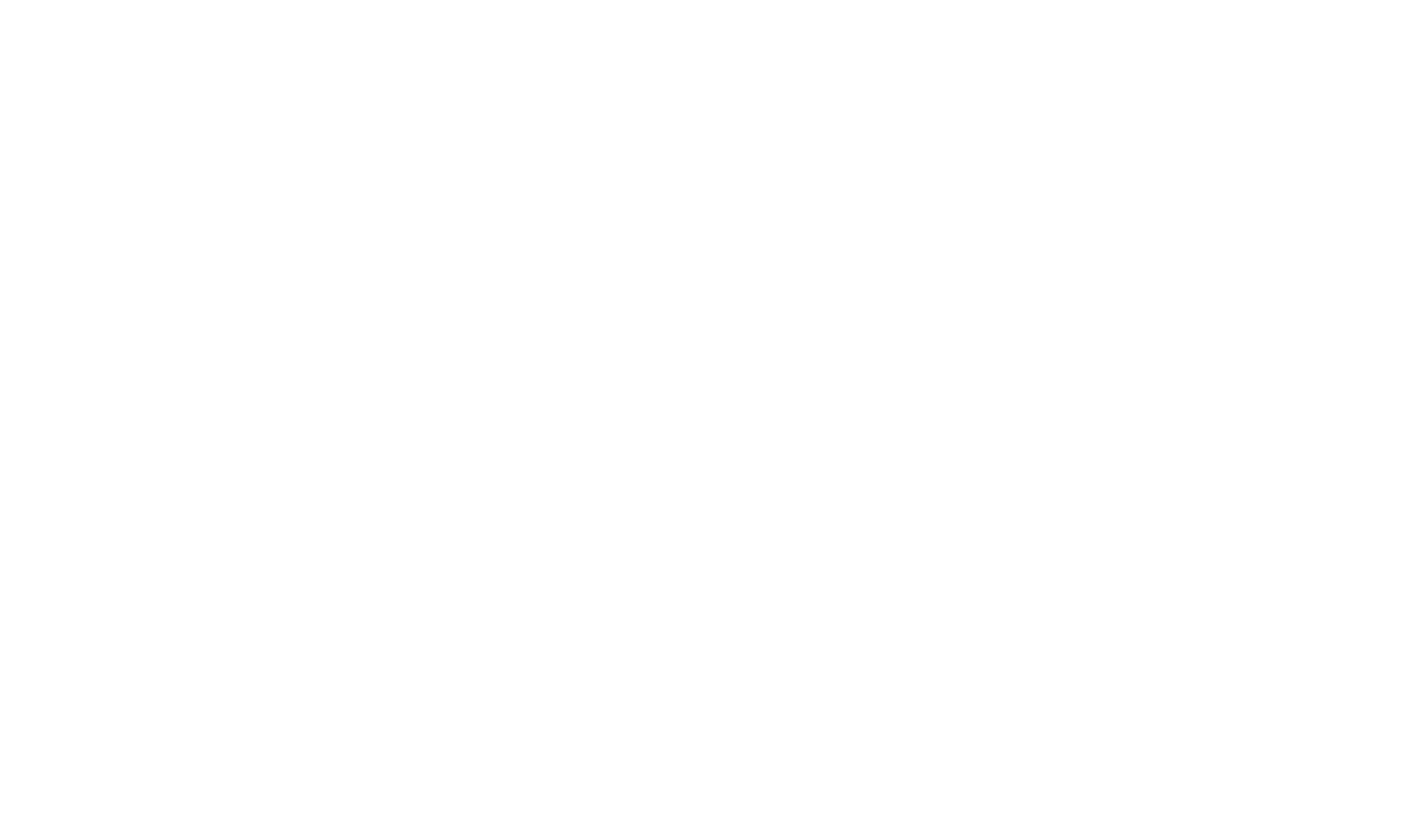
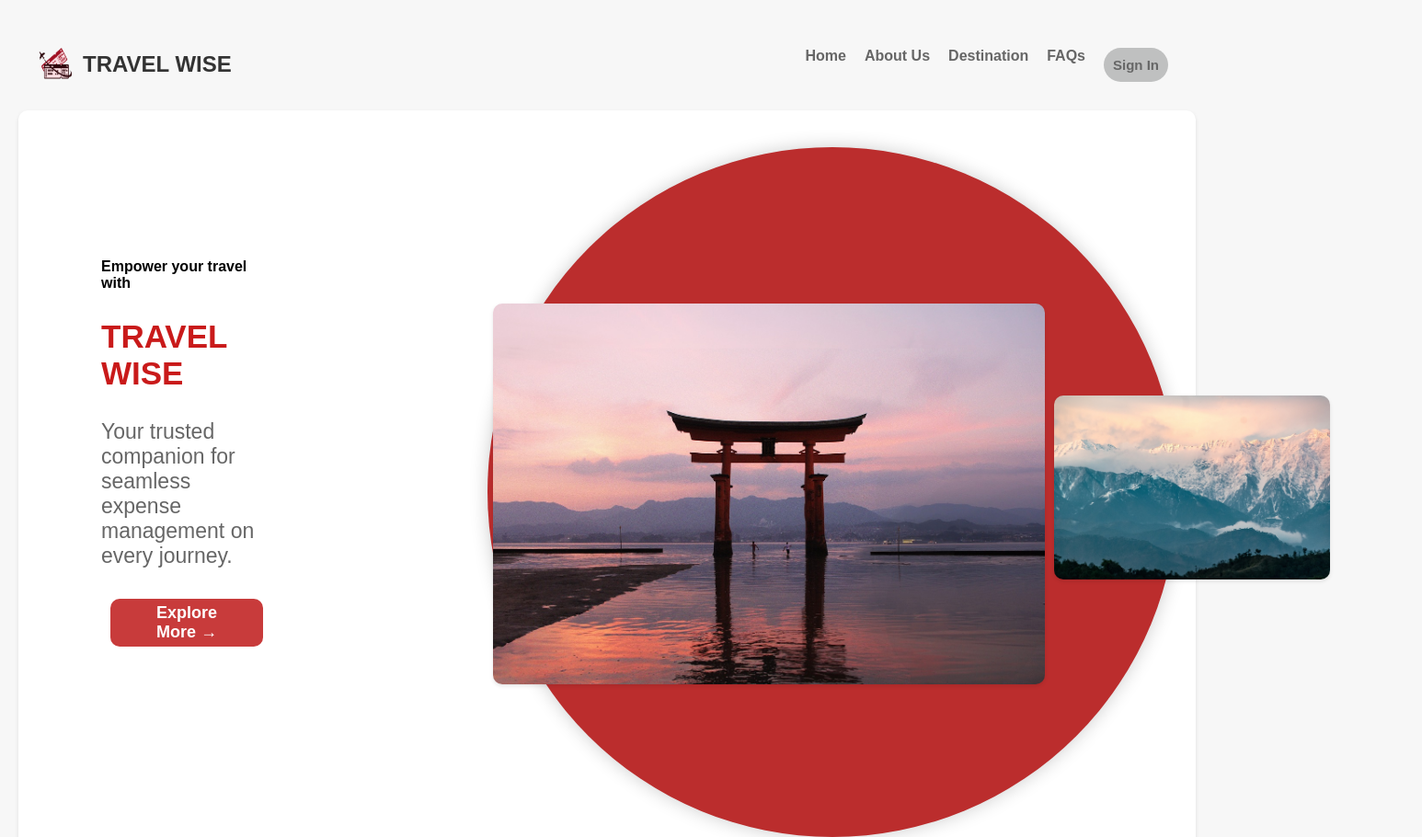
Before and after one commit to Shubhra-Narang/Travel-wise, a plain HTML site: page index.html in a window 1280 px wide. Shown: the top 910 px of the page at 92% size, 1546 px wide, since content can reach past the window. Before the commit the page ends 800 px from the top, so only its background shows below. Drawn offline with Linux system fonts and the light colour scheme.

Commit message:
home page

```diff
--- a/index.html
+++ b/index.html
@@ -3,9 +3,47 @@
 <head>
     <meta charset="UTF-8">
     <meta name="viewport" content="width=device-width, initial-scale=1.0">
-    <title>Document</title>
+    <title>TRAVEL WISE</title>
+    <link rel="stylesheet" type="text/css" href="style.css">
+
 </head>
 <body>
+    <div class="container">
+        <div class="logo">
+            <img src="red_logo-removebg-preview.png" alt="Travel Wise Logo">
+            <h1>TRAVEL WISE</h1>
+        </div>
+        <div class="nav">
+            <a href="#">Home</a>
+            <a href="#">About Us</a>
+            <a href="#">Destination</a>
+            <a href="#">FAQs</a>
+            <butto class="signin">
+            <a href="#">Sign In</a>
+        </button>
+        </div>
+    </div>
+
+    <div class="main-content">
+        <div class="content">
+            <h4>Empower your travel with </h4>
+        <h2>TRAVEL WISE</h2>
+        <p>Your trusted companion for seamless expense management on every journey.</p>
+        <button class="explore-btn">Explore More →</button>
+        <div class="red-circle"></div>
+    </div>
+        <div class="images">
+            <div class="img1">
+            <img src="sea-2566597_1280.jpg" alt="">
+        </div>
+        <div class="img2">
+            <img src="himalayas-7158448_1280.jpg" alt="">
+        </div>
+
+        </div>
+    </div>
+
+
 
 </body>
 </html>
--- /dev/null
+++ b/style.css
@@ -0,0 +1,147 @@
+/*
+*{
+	padding: 0px;
+	margin: 0px;
+	box-sizing: border-box;
+	list-style: none;
+	font-family: 'Poppins', sans-serif;
+
+} */
+
+
+
+        body {
+            font-family: Arial, sans-serif;
+            margin: 10px;
+            padding: 10px;
+            width: 100%;
+            height:100%;
+            background-color: #f7f7f7;
+
+        }
+        .container {
+            display: flex;
+            justify-content: space-between;
+            align-items: center;
+            padding: 20px;
+
+        }
+        .logo {
+            display: flex;
+            align-items: center;
+        }
+        .logo img {
+            width: 40px;
+            height: 40px;
+            margin-right: 10px;
+        }
+        .logo h1 {
+            font-size: 24px;
+            font-weight: bold;
+            color: #333;
+        }
+        .nav {
+            display: flex;
+            gap: 20px;
+        }
+        .nav a {
+            text-decoration: none;
+            color: #666;
+            font-weight: bold;
+        }
+        .nav a:hover {
+            color: #000;
+        }
+        .signin{
+            margin-right: 10px;
+            padding: 10px;
+            background-color: #bfc0c0;
+            color: #fff;
+            border: none;
+            border-radius: 20px;
+            font-size: 15px; /* Font size */
+            cursor: pointer;
+        }
+        .main-content {
+            height: 650px;
+            display: flex;
+            background-color: #fff;
+            padding: 100px;
+            border-radius: 10px;
+            box-shadow: 0 2px 4px rgba(0, 0, 0, 0.1);
+            padding-left: 50px;
+        }
+        .signin:hover {
+            background-color: #bb2d2d;
+
+          }
+        .content{
+            margin: 40px;
+        }
+        .main-content h2 {
+            font-size: 35px;
+            font-weight: bold;
+            color: #c91a1a;
+        }
+        .main-content p {
+            font-size: 23px;
+            color: #666;
+        }
+        .explore-btn {
+            background-color: #c83b3b;
+            color: #fff;
+            border: none;
+            margin: 10px;
+            padding: 5px 50px;
+            font-size: 18px;
+            font-weight: bold;
+            border-radius: 10px;
+            cursor: pointer;
+        }
+        .explore-btn:hover {
+            background-color: #000000;
+        }
+        .images {
+            display: flex;
+            gap: 10px;
+            margin-top: 10px;
+        }
+        .images img {
+            max-width: 100%;
+            height: auto;
+            border-radius: 10px;
+            box-shadow: 0 2px 4px rgba(0, 0, 0, 0.1);
+            align-items: end;
+            z-index: 2;
+            align-items: center;
+            margin-top: 100px;
+        }
+        .img1{
+            align-items: center;
+            width: 600px;
+            height: 400px;
+            margin-left: 200px;
+            z-index: 1;
+        }
+        .img2{
+            z-index: 1;
+            width: 300px;
+            height: 200px;
+            margin: 100px;
+            margin-left: 0;
+        }
+
+
+        .red-circle {
+            position: absolute;
+            top: 20%;
+            right: 0;
+            width: 750px;
+            height: 750px;
+            background-color: #bb2d2d;
+            border-radius: 50%;
+            box-shadow: 0 0 20px rgba(0, 0, 0, 0.2);
+
+
+
+        }
```
Also changed, not shown: himalayas-7158448_1280.jpg (added), red_logo-removebg-preview.png (added), sea-2566597_1280.jpg (added).
